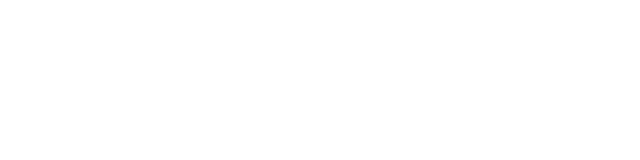
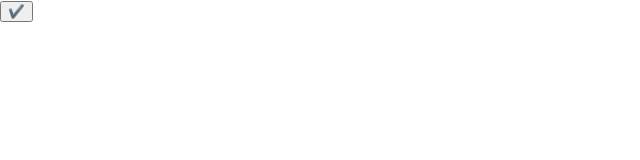
Before and after one commit to Createira/react-homework, a React (Create React App) app: page / in a window 1280 px wide. Shown: the top 160 px of the page, without its empty margins (0-640 px from the left). Built offline with nearby package versions, Linux system fonts and the light colour scheme.

Commit message:
feat(hw-6): add solution

```diff
--- a/src/App.js
+++ /dev/null
@@ -1,7 +0,0 @@
-import "./App.css";
-
-function App() {
-  return <div className="App"></div>;
-}
-
-export default App;
--- /dev/null
+++ b/src/Checkbox.js
@@ -0,0 +1,23 @@
+import React from "react";
+
+function Click() {
+  const [sign, setCount] = React.useState("✔️");
+
+  const checkboxChange = () => {
+    if (sign === "✔️") {
+      setCount("❌");
+    } else {
+      setCount("✔️");
+    }
+  };
+
+  return (
+    <div>
+      <div>
+        <button onClick={checkboxChange}>{sign}</button>
+      </div>
+    </div>
+  );
+}
+
+export default Click;
--- a/src/index.js
+++ b/src/index.js
@@ -1,11 +1,11 @@
 import React from "react";
 import ReactDOM from "react-dom/client";
 import "./index.css";
-import App from "./App";
+import Click from "./Checkbox";
 
 const root = ReactDOM.createRoot(document.getElementById("root"));
 root.render(
   <React.StrictMode>
-    <App />
+    <Click />
   </React.StrictMode>
 );
```
